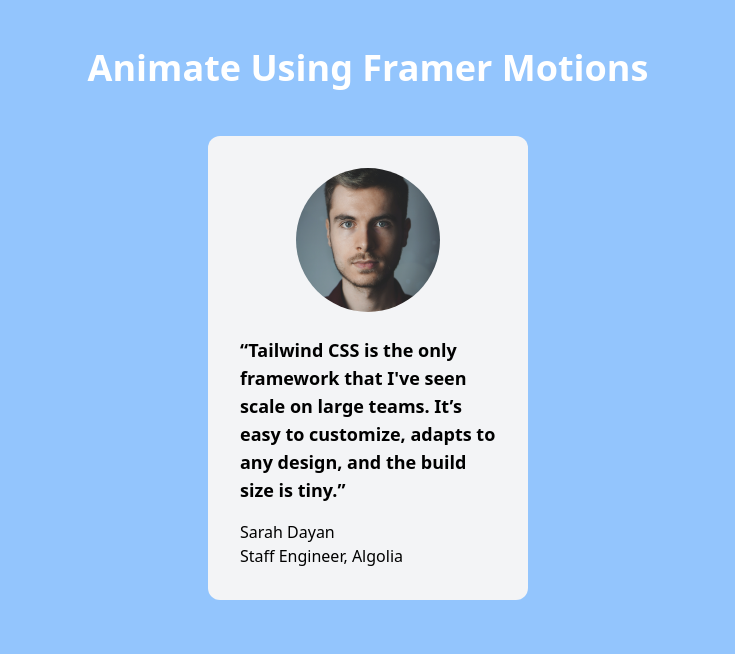
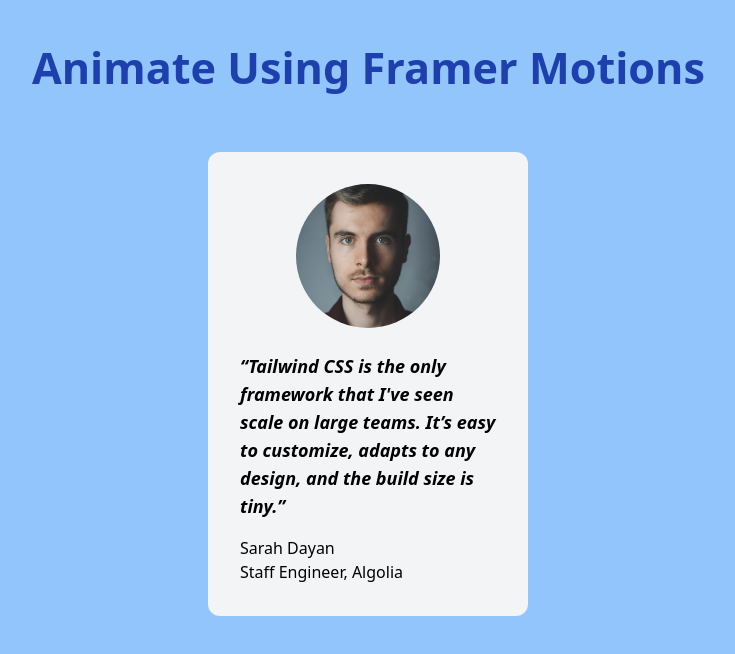
Before and after one commit to ajs-codes/React-Track, a React (Create React App) app: page /framer-motion in a window 1280 px wide. Shown: the top 654 px of the page, without its empty margins (272-1007 px from the left). Built offline with nearby package versions, Linux system fonts and the light colour scheme.

Commit message:
added simple animations which will perform on component loads

```diff
--- a/package.json
+++ b/package.json
@@ -7,7 +7,7 @@
     "@testing-library/jest-dom": "^5.15.1",
     "@testing-library/react": "^11.2.7",
     "@testing-library/user-event": "^12.8.3",
-    "framer-motion": "^5.4.1",
+    "framer-motion": "^4.1.17",
     "react": "^17.0.2",
     "react-dom": "^17.0.2",
     "react-router-dom": "^6.0.2",
--- a/src/Components/Animation.jsx
+++ b/src/Components/Animation.jsx
@@ -1,31 +1,40 @@
 import pic from "../pic.jpg";
+import { motion } from "framer-motion";
 const Animation = () => {
   return (
     <main className="min-h-screen w-screen flex flex-col items-center bg-blue-300">
-      <h1 className="text-center py-12 text-4xl font-semibold text-white">
+      <motion.h1
+        animate={{ scale: 1.2, color: "#1E40AF" }}
+        transition={{ duration: 0.5 }}
+        className="text-center py-12 text-4xl font-semibold text-white"
+      >
         Animate Using Framer Motions
-      </h1>
-      <div className="h-3/4 w-1/4">
-        <figure class="bg-gray-100 rounded-xl p-8">
+      </motion.h1>
+      <motion.div initial={{y: 100, opacity: 0}} animate={{y: 0, opacity: 1}} transition={{duration: 0.3, ease: "linear"}} className="h-3/4 w-1/4 mt-4">
+        <figure className="bg-gray-100 rounded-xl p-8">
           <div
             style={{ backgroundImage: `url(${pic})` }}
             className="h-36 w-36 rounded-full bg-center bg-cover mx-auto"
           ></div>
-          <div class="pt-6 space-y-4">
+          <div className="pt-6 space-y-4">
             <blockquote>
-              <p class="text-lg font-semibold">
+              <p className="text-lg font-semibold italic">
                 “Tailwind CSS is the only framework that I've seen scale on
                 large teams. It’s easy to customize, adapts to any design, and
                 the build size is tiny.”
               </p>
             </blockquote>
-            <figcaption cl>
+            <motion.figcaption
+              initial={{ x: -50, opacity: 0 }}
+              animate={{ x: 0, opacity: 1 }}
+              transition={{ duration: 0.5, ease: "easeOut",delay: 0.5 }}
+            >
               <div>Sarah Dayan</div>
               <div>Staff Engineer, Algolia</div>
-            </figcaption>
+            </motion.figcaption>
           </div>
         </figure>
-      </div>
+      </motion.div>
     </main>
   );
 };
```
Also changed, not shown: src/Components/TodoApp.jsx (+9 -8 lines), 1 other file (tests, documents, lock files or other folders).
